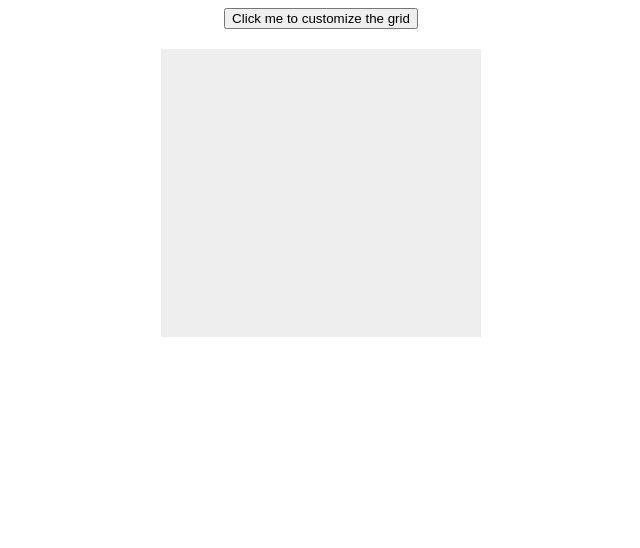
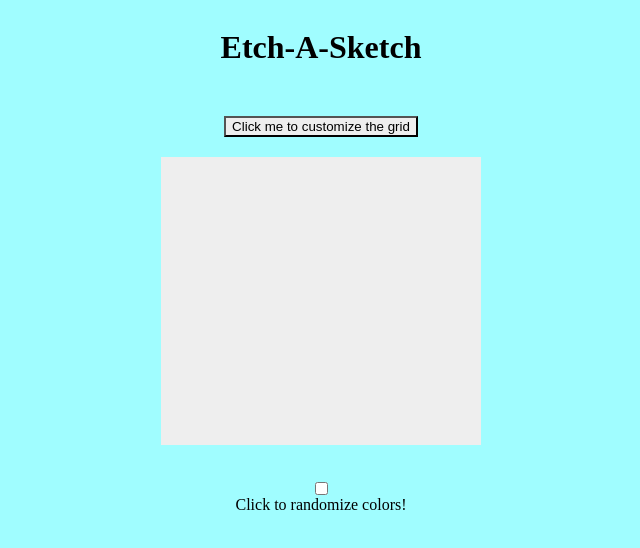
Before and after one commit to Julian-Bazo/odin-etch-a-sketch, a plain HTML site: page index.html in a window 1280 px wide. Shown: the whole page, without its empty margins (319-959 px from the left). Drawn offline with Linux system fonts and the light colour scheme.

Commit message:
Add checkbox and minor UI changes
Adds a checkbox (with descriptive text) that will eventually allow the user to randomize the colors they "paint" with.

Title and background color added.

```diff
--- a/js-file.js
+++ b/js-file.js
@@ -3,6 +3,11 @@
 // Starting div to hold button and grid div
 const totalContainer = document.querySelector(".totalContainer");
 totalContainer.classList.add("totalContainer");
+
+// Website header initialization
+const websiteHeader = document.createElement("h1");
+websiteHeader.textContent = "Etch-A-Sketch";
+totalContainer.appendChild(websiteHeader);
 
 // Customization button
 const customizeGridButton = document.createElement('button');
@@ -83,3 +88,15 @@ function recreateGrid(gridDimensions){
         }
         }
 };
+
+// Checkbox initialization
+const randomColorCheckbox = document.createElement("input");
+randomColorCheckbox.type = "checkbox";
+randomColorCheckbox.classList.add("checkbox");
+totalContainer.appendChild(randomColorCheckbox);
+
+// Checkbox label initialization
+const randomColorCheckboxLabel = document.createElement("p");
+randomColorCheckboxLabel.textContent = "Click to randomize colors!";
+randomColorCheckboxLabel.classList.add("checkboxLabel");
+totalContainer.appendChild(randomColorCheckboxLabel);
--- a/styles.css
+++ b/styles.css
@@ -25,6 +25,7 @@
 
 .customizeButton {
     margin-bottom: 20px;
+    background-color: #eee;
 }
 
 .gridDiv {
@@ -43,3 +44,16 @@
     max-height: 295px;
     min-width: 0;
 }
+
+.checkbox {
+    margin-top: 30px;
+    margin-bottom: -15px;
+}
+
+h1 {
+    margin-bottom: 50px;
+}
+
+* {
+    background-color: rgb(160, 253, 255);
+}
```
